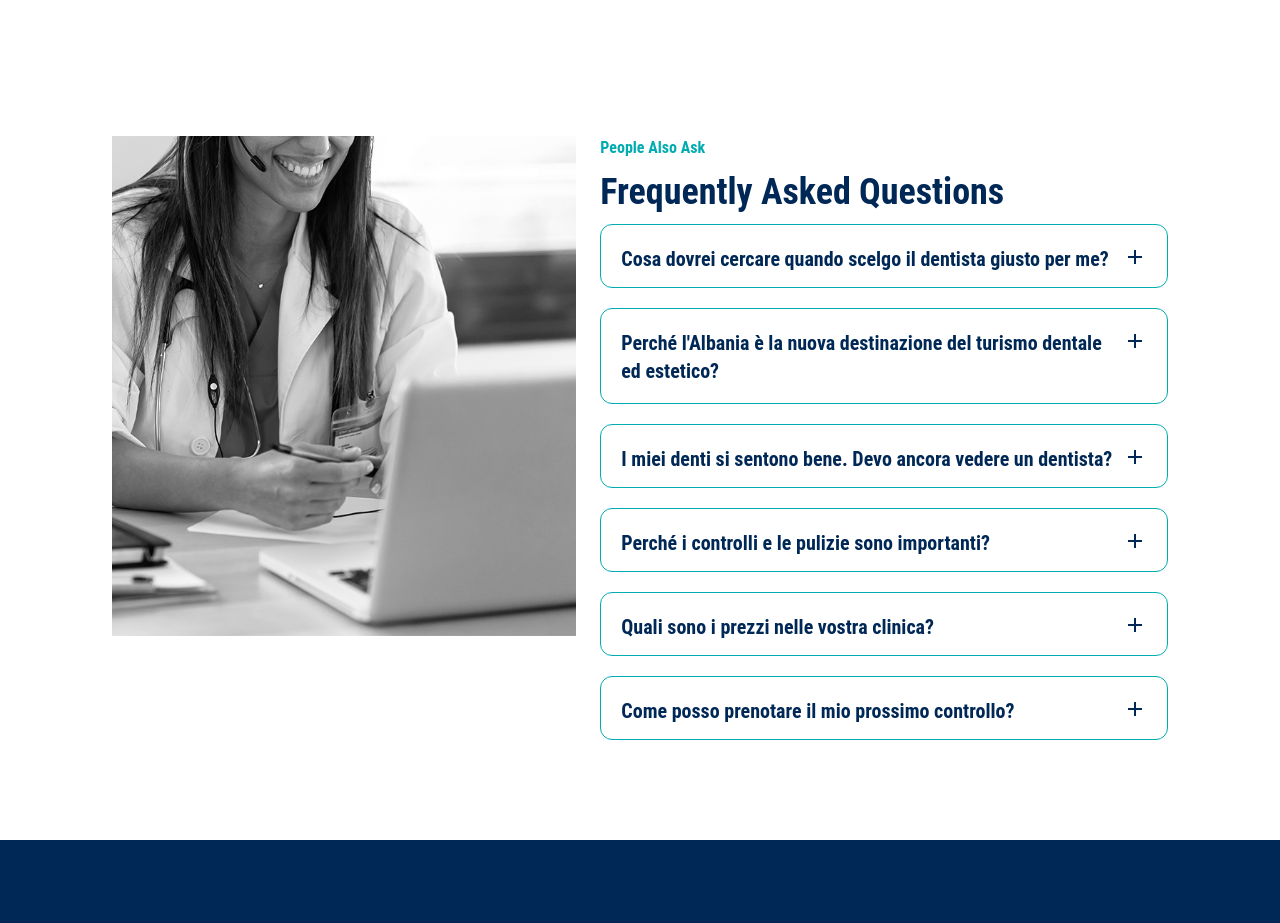
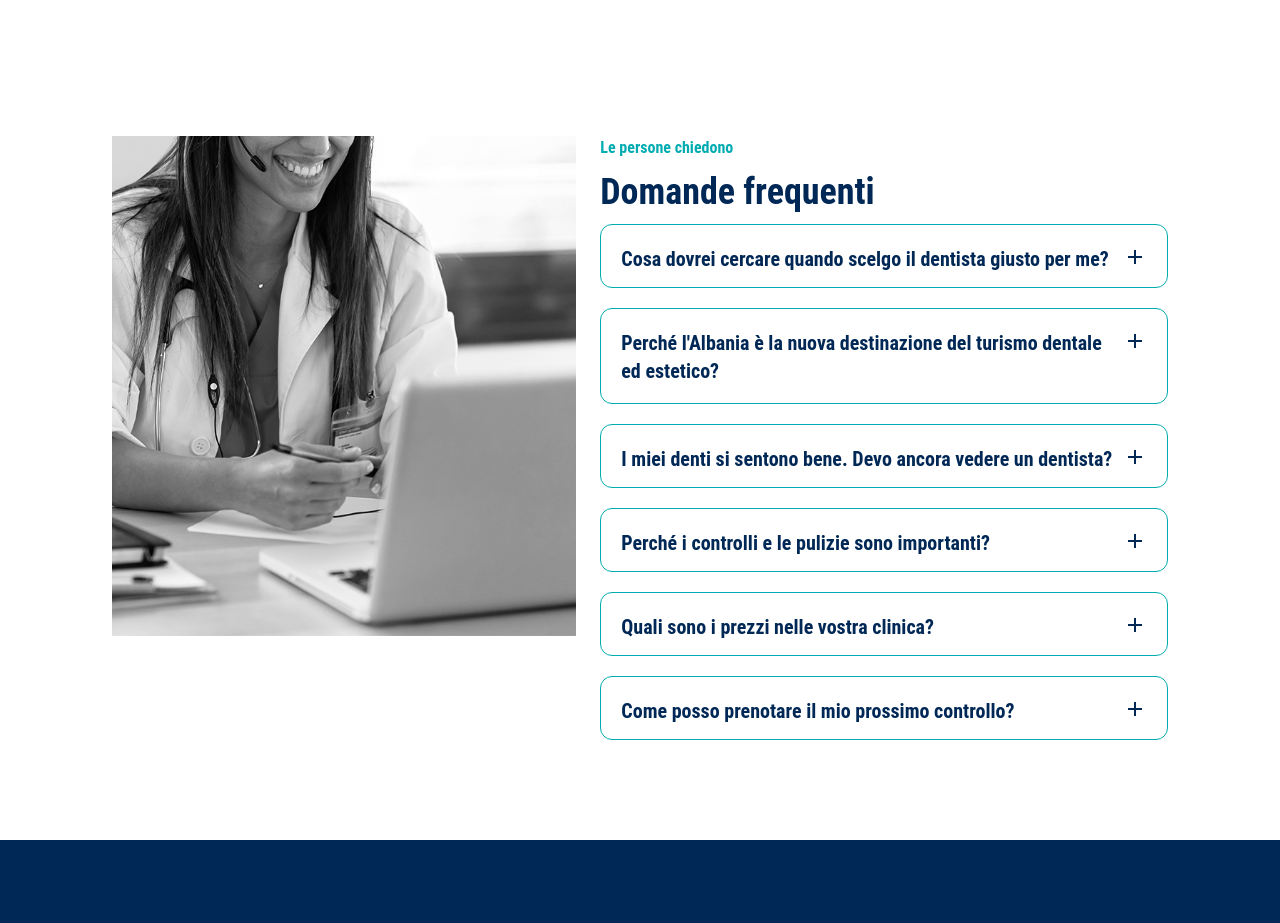
Before and after one commit to Kristi200/PrimaDentalClinic, a React (Vite) app in the folder client/: page /blogs in a window 1280 px wide. Shown: the part 1320-2243 px from the top of the page. Built offline with nearby package versions, Linux system fonts and the light colour scheme.

Commit message:
Dental Tourism Bug Fix

```diff
--- a/client/src/Pages/Blog.jsx
+++ b/client/src/Pages/Blog.jsx
@@ -140,8 +140,8 @@ const Blog = (props) => {
       <ScrollAnimation className='flex sm:flex-col md:flex-col lg:flex-row justify-center lg:py-20 gap-6 sm:px-5 md:px-10 lg:px-28' animateIn='fadeInTop'>
         <img src={BlogInfoImage} height={600} alt="Blog More Info Image" className='object-center h-[500px]'/>
         <div className='flex flex-col gap-3'>
-          <p className='text-[#00ACB1] font-bold'>People Also Ask</p>
-          <p className='text-4xl font-bold text-[#002856]'>Frequently Asked Questions</p>
+          <p className='text-[#00ACB1] font-bold'>{t("blogPage")}</p>
+          <p className='text-4xl font-bold text-[#002856]'>{t("blogPageTitle")}</p>
           <div className='duration-500 child:mb-5'>
             {/* Question 1 */}
             <div className={(showMoreInfo1) ? "border border-[#00ACB1] p-5 rounded-xl h-fit overflow-hidden " : "border border-[#00ACB1] p-5 rounded-xl sm:h-28 md:h-16 h-16 overflow-hidden"} onClick={(e) => questionStateCheck(e)}>
--- a/client/src/Pages/DentalTourism.jsx
+++ b/client/src/Pages/DentalTourism.jsx
@@ -80,7 +80,7 @@ const DentalTourism = () => {
           <p className="text-[#00ACB1] sm:text-sm font-bold">{t("dental")}</p>
           <div className="child:text-[#002856] child:font-bold sm:child:text-2xl md:child:text-4xl lg:child:text-4xl mt-3 mb-10">
             <p>
-              <Trans components={{ br: <br/> }}>{t("dentalTitle")}</Trans>
+              <Trans components={{ br: <br className="sm:hidden md:hiddne"/> }}>{t("dentalTitle")}</Trans>
             </p>
           </div>
           <div className="flex sm:flex-col md:flex-col gap-5 z-10 mb-10 child:text-white child:rounded-md child-hover:bg-[#00ACB1] child:px-6 md:child:px-5 child:py-4 md:child:py-2 child:duration-300 md:child:text-2xl">
```
